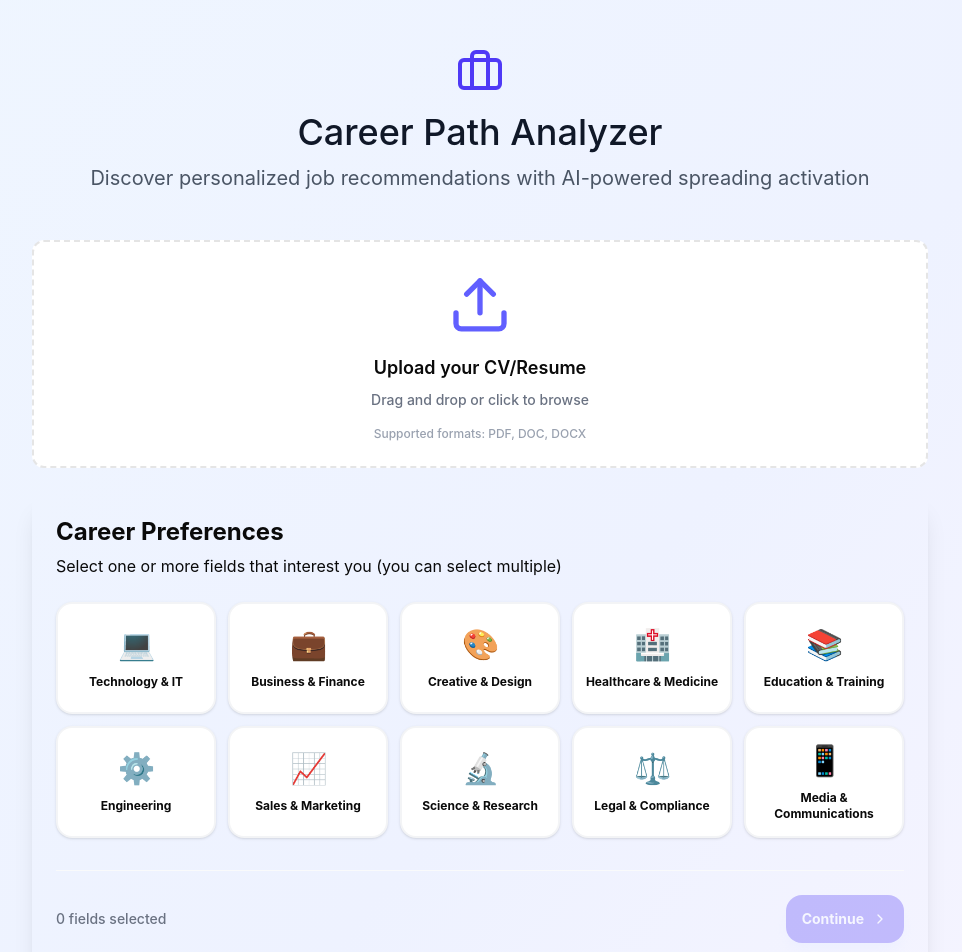
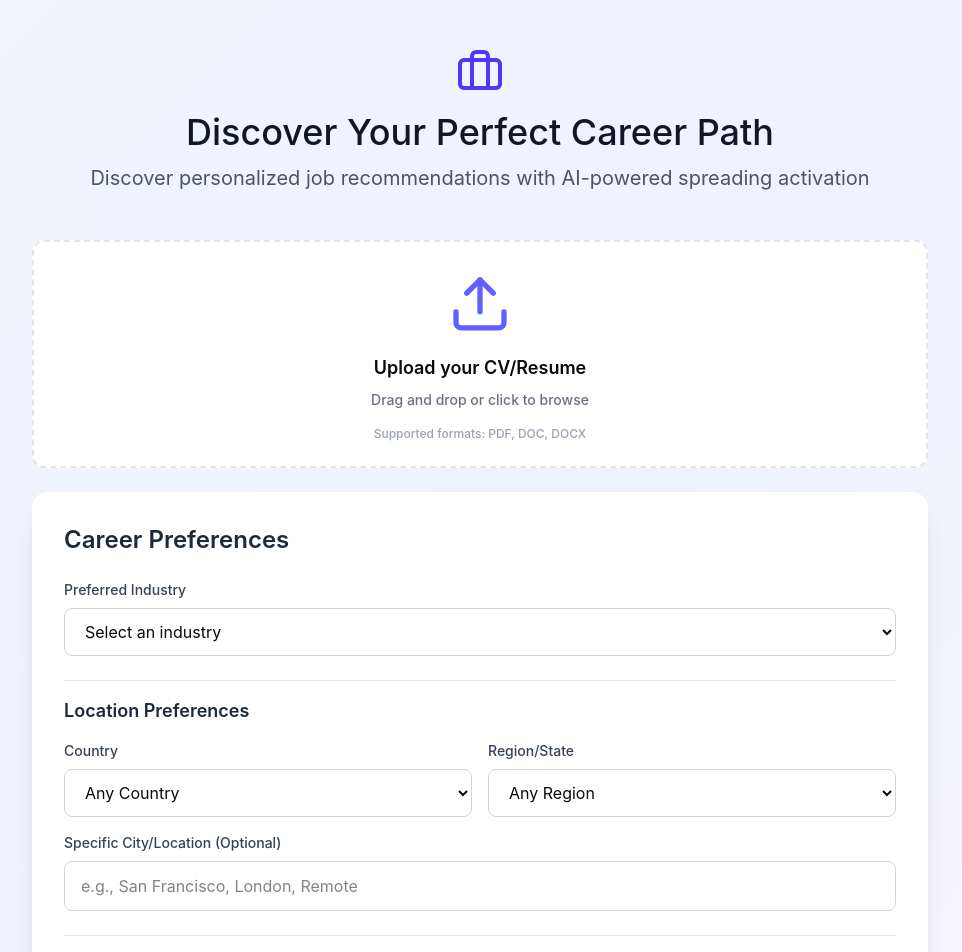
Before and after one commit to AloyBoy-hub/Discover-Your-Career, a React (Vite) app in the folder frontend/: page / in a window 1280 px wide. Shown: the top 952 px of the page, without its empty margins (160-1122 px from the left). Built offline with nearby package versions, Linux system fonts and the light colour scheme.

Commit message:
Refactor UploadPage component for improved clarity

```diff
--- a/frontend/src/app/pages/UploadPage.tsx
+++ b/frontend/src/app/pages/UploadPage.tsx
@@ -4,10 +4,8 @@ import { motion } from 'motion/react';
 import { Upload, FileText, Briefcase, ChevronRight, CheckCircle2 } from 'lucide-react';
 import { Button } from '@/app/components/ui/button';
 import { Textarea } from '@/app/components/ui/textarea';
-import { Card, CardContent, CardHeader, CardTitle, CardDescription } from '@/app/components/ui/card';
+import { Card, CardContent } from '@/app/components/ui/card';
 import { Label } from '@/app/components/ui/label';
-import { Badge } from '@/app/components/ui/badge';
-
 
 export function UploadPage() {
   const navigate = useNavigate();
@@ -56,7 +54,7 @@ export function UploadPage() {
           <div className="flex items-center justify-center mb-4">
             <Briefcase className="w-12 h-12 text-indigo-600" />
           </div>
-          <h1 className="text-4xl mb-3 text-gray-900">Career Path Analyzer</h1>
+          <h1 className="text-4xl mb-3 text-gray-900">Discover Your Perfect Career Path</h1>
           <p className="text-xl text-gray-600">
             Discover personalized job recommendations with AI-powered spreading activation
           </p>
@@ -68,10 +66,32 @@ export function UploadPage() {
             <FileUpload onFileUpload={handleFileUpload} />
           </div>
 
-          <CareerPreferences onSubmit={(selectedFields) => {
-            setPreferences({ ...preferences, industry: selectedFields.join(', ') });
-            handleAnalyze();
-          }} />
+          {/* Career Preferences Form */}
+          <div className="bg-white rounded-2xl shadow-xl p-8">
+            <h2 className="text-2xl font-semibold text-gray-800 mb-6">Career Preferences</h2>
+
+            <div className="space-y-4">
+              {/* Basic Filters */}
+              <div>
+                <label className="block text-sm font-medium text-gray-700 mb-2">
+                  Preferred Industry
+                </label>
+                <select
+                  className="w-full px-4 py-3 border border-gray-300 rounded-lg focus:ring-2 focus:ring-indigo-500 focus:border-transparent bg-white"
+                  value={preferences.industry}
+                  onChange={(e: ChangeEvent<HTMLSelectElement>) => setPreferences({ ...preferences, industry: e.target.value })}
+                >
+                  <option value="">Select an industry</option>
+                  <option value="technology">Technology</option>
+                  <option value="finance">Finance</option>
+                  <option value="healthcare">Healthcare</option>
+                  <option value="marketing">Marketing</option>
+                  <option value="education">Education</option>
+                  <option value="consulting">Consulting</option>
+                  <option value="retail">Retail</option>
+                  <option value="manufacturing">Manufacturing</option>
+                </select>
+              </div>
 
               {/* Location Filters Section */}
               <div className="border-t pt-4 mt-6">
@@ -233,100 +253,8 @@ export function UploadPage() {
             </button>
           </div>
         </div>
-  );
-}
-
-const CAREER_FIELDS = [
-  { id: 'tech', label: 'Technology & IT', icon: '💻' },
-  { id: 'business', label: 'Business & Finance', icon: '💼' },
-  { id: 'creative', label: 'Creative & Design', icon: '🎨' },
-  { id: 'healthcare', label: 'Healthcare & Medicine', icon: '🏥' },
-  { id: 'education', label: 'Education & Training', icon: '📚' },
-  { id: 'engineering', label: 'Engineering', icon: '⚙️' },
-  { id: 'sales', label: 'Sales & Marketing', icon: '📈' },
-  { id: 'science', label: 'Science & Research', icon: '🔬' },
-  { id: 'legal', label: 'Legal & Compliance', icon: '⚖️' },
-  { id: 'media', label: 'Media & Communications', icon: '📱' },
-];
-
-interface CareerPreferencesProps {
-  onSubmit: (preferences: string[]) => void;
-}
-
-export function CareerPreferences({ onSubmit }: CareerPreferencesProps) {
-  const [selected, setSelected] = useState<string[]>([]);
-
-  const toggleSelection = (id: string) => {
-    setSelected(prev =>
-      prev.includes(id)
-        ? prev.filter(item => item !== id)
-        : [...prev, id]
-    );
-  };
-
-  const handleSubmit = () => {
-    if (selected.length > 0) {
-      onSubmit(selected);
-    }
-  };
-
-  return (
-    <motion.div
-      initial={{ opacity: 0, y: 20 }}
-      animate={{ opacity: 1, y: 0 }}
-      transition={{ duration: 0.5, delay: 0.2 }}
-    >
-      <Card className="shadow-xl border-none">
-        <CardHeader>
-          <CardTitle className="text-2xl font-bold">Career Preferences</CardTitle>
-          <CardDescription className="text-md">
-            Select one or more fields that interest you (you can select multiple)
-          </CardDescription>
-        </CardHeader>
-        <CardContent>
-          <div className="grid grid-cols-2 md:grid-cols-3 lg:grid-cols-5 gap-3 mb-8">
-            {CAREER_FIELDS.map((field, index) => (
-              <motion.div
-                key={field.id}
-                initial={{ opacity: 0, scale: 0.8 }}
-                animate={{ opacity: 1, scale: 1 }}
-                transition={{ duration: 0.3, delay: index * 0.05 }}
-              >
-                <div
-                  className={`
-                    w-full h-28 flex flex-col items-center justify-center gap-3 cursor-pointer rounded-2xl border-2
-                    transition-all duration-300 hover:scale-105 active:scale-95
-                    ${selected.includes(field.id)
-                      ? 'bg-gradient-to-br from-indigo-500 to-purple-600 text-white border-transparent shadow-lg shadow-indigo-200'
-                      : 'border-gray-100 hover:border-indigo-300 bg-white shadow-sm'
-                    }
-                  `}
-                  onClick={() => toggleSelection(field.id)}
-                >
-                  <span className="text-3xl">{field.icon}</span>
-                  <span className="text-xs font-bold text-center px-2">{field.label}</span>
       </div>
-              </motion.div>
-            ))}
     </div>
-
-          <div className="flex items-center justify-between pt-6 border-t border-gray-50">
-            <p className="text-sm font-medium text-gray-500">
-              {selected.length} field{selected.length !== 1 ? 's' : ''} selected
-            </p>
-            <Button
-              onClick={handleSubmit}
-              disabled={selected.length === 0}
-              size="lg"
-              className="bg-indigo-600 hover:bg-indigo-700 text-white font-bold px-8 py-6 rounded-2xl shadow-lg shadow-indigo-100 gap-2 transition-all disabled:opacity-30"
-            >
-              Continue
-              <ChevronRight className="w-5 h-5" />
-            </Button>
-          </div>
-        </CardContent>
-      </Card>
-    </motion.div>
   );
 }
 
```
Lines whose indentation alone changed are shown as unchanged.
